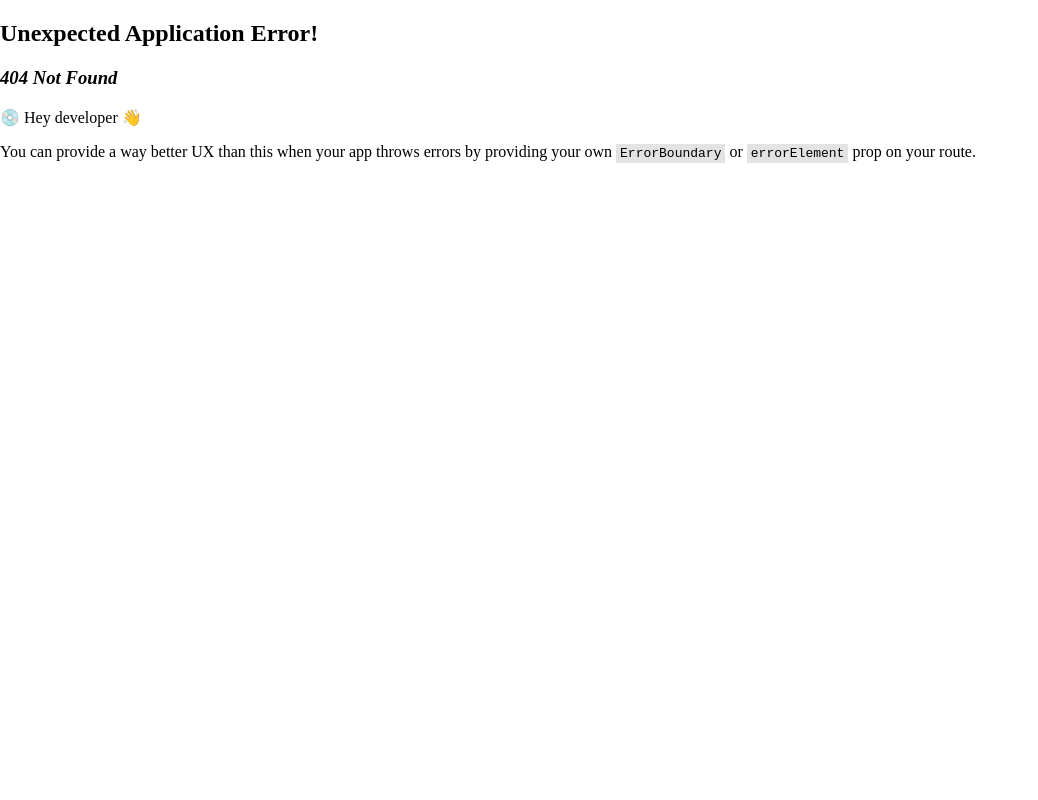
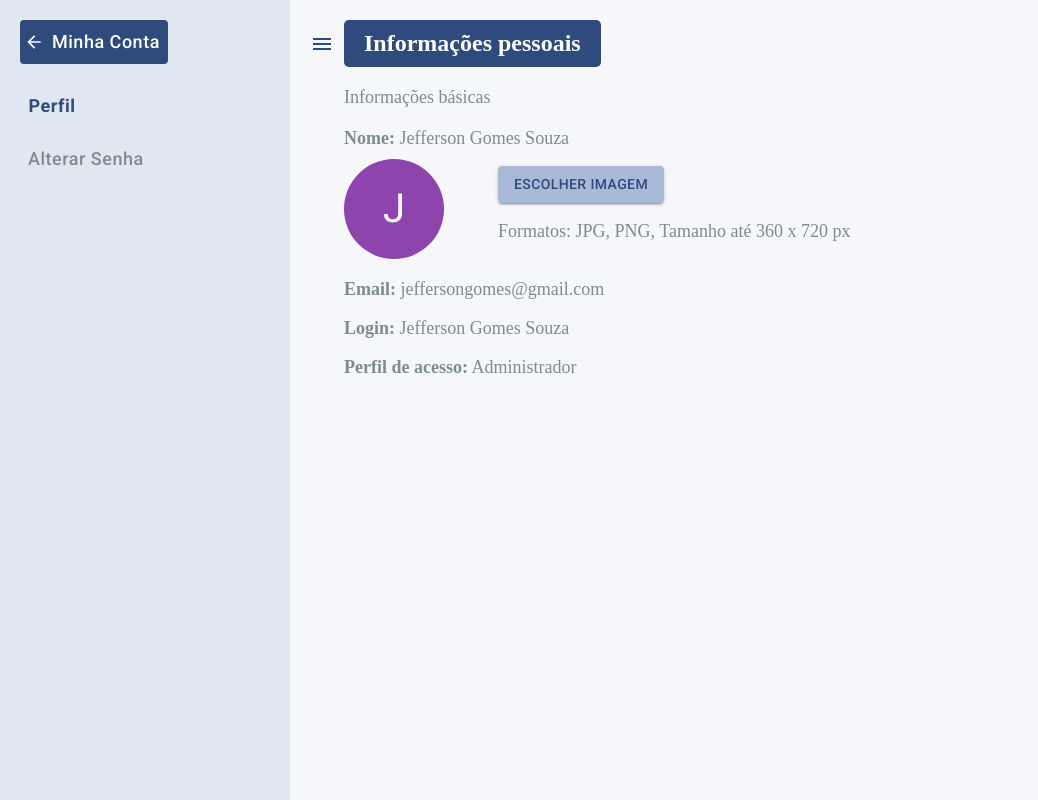
Before and after one commit to SQUAD-42-Accenture/front-end, a React (Vite) app in the folder servpro/: page /perfildousuario in a window 1280 px wide. Before the commit this address had no page. Shown: the whole page, without its empty margins (0-1038 px from the left). Built offline with nearby package versions, Linux system fonts and the light colour scheme.

Commit message:
pagina perfil do usuario

```diff
--- a/servpro/package.json
+++ b/servpro/package.json
@@ -14,6 +14,7 @@
     "@emotion/styled": "^11.13.0",
     "@mui/icons-material": "^6.1.1",
     "@mui/material": "^6.1.1",
+    "@mui/styles": "^6.1.6",
     "antd": "^5.21.1",
     "axios": "^1.7.7",
     "react": "^18.3.1",
--- /dev/null
+++ b/servpro/src/pages/PerfilDoUsuario/PerfilDoUsuario.jsx
@@ -0,0 +1,51 @@
+import React from 'react';
+import { Avatar, Button } from '@mui/material';
+import { ArrowBack, Menu } from '@mui/icons-material';
+import { makeStyles } from '@mui/styles';
+import './style.css';
+
+
+function InformacoesPessoais() {
+    return (
+        <div className="container1">
+            {/* Sidebar */}
+            <div className="sidebar1">
+                <Button startIcon={<ArrowBack />} className="minhaconta-botao">Minha Conta</Button>
+                <Button className="perfil">Perfil</Button>
+                <Button className="alterarsenha">Alterar Senha</Button>
+            </div>
+
+            {/* Main Content */}
+            <div className="main-content1">
+                <div className="header1">
+                    <Menu className="menu-icon1" />
+                    <h2 className="header-title1">Informações pessoais</h2>
+                </div>
+
+                <div className="info-basic1">
+                    <p>Informações básicas</p>
+                </div>
+
+                {/* Info Fields */}
+                <div className="info-fields1">
+                    <p><strong>Nome:</strong> Jefferson Gomes Souza</p>
+
+                    {/* Profile Section */}
+                    <div className="image-section">
+                        <Avatar className="avatar">J</Avatar>
+                        <div className="image-info">
+                            <Button variant="contained" className="choose-image-button">Escolher imagem</Button>
+                            <p className="image-format">Formatos: JPG, PNG, Tamanho até 360 x 720 px</p>
+                        </div>
+                    </div>
+
+                    <p><strong>Email:</strong> jeffersongomes@gmail.com</p>
+                    <p><strong>Login:</strong> Jefferson Gomes Souza</p>
+                    <p><strong>Perfil de acesso:</strong> Administrador</p>
+                </div>
+            </div>
+        </div>
+    );
+}
+
+export default InformacoesPessoais;
--- /dev/null
+++ b/servpro/src/pages/PerfilDoUsuario/style.css
@@ -0,0 +1,106 @@
+/* Container principal */
+.container1 {
+    display: flex;
+    height: 100vh;
+    background-color: #f5f7fa;
+}
+
+/* Sidebar */
+.sidebar1 {
+    width: 250px;
+    background-color: #e1e7f0;
+    padding: 20px;
+    display: flex;
+    flex-direction: column;
+    align-items: flex-start;
+}
+.minhaconta-botao {
+    color: #fff !important;
+    background-color: #2f4a7c !important;
+    margin-bottom: 20px !important;
+    text-transform: none !important;
+    font-size: 18px !important;
+}
+
+.perfil {
+    color: #2f4a7c !important;
+    font-weight: bold !important;
+    margin-bottom: 10px !important;
+    text-transform: none !important;
+    font-size: 18px !important
+}
+
+.alterarsenha {
+    color: #7f8c8d !important;
+    text-transform: none !important;
+    font-size: 18px !important
+}
+/* Main Content */
+.main-content1 {
+    flex: 1;
+    padding: 20px;
+}
+
+.header1 {
+    display: flex;
+    align-items: center;
+    margin-bottom: 20px;
+}
+
+.menu-icon1 {
+    color: #2f4a7c;
+    margin-right: 10px;
+}
+
+.header-title1 {
+    color: #fff;
+    background-color: #2f4a7c;
+    padding: 10px 20px;
+    border-radius: 5px;
+    margin: 0;
+}
+
+.info-basic1 {
+    margin-bottom: 20px;
+    margin-left: 34px;
+    color: #7f8c8d;
+    font-size: 18px;
+}
+
+/* Profile Section */
+.image-section {
+    display: flex;
+    align-items: center;
+    margin-bottom: 20px;
+}
+
+.avatar {
+    width: 100px!important ;
+    height: 100px !important;
+    background-color: #8e44ad !important;
+    font-size: 40px !important;
+    margin-left: 34px !important;
+}
+
+.image-info {
+    margin-left: 20px;
+}
+
+.choose-image-button {
+    color: #2f4a7c !important;
+    background-color: #a9bad8 !important;
+    margin-left: 34px !important;
+}
+
+.image-format {
+    font-size: 12px;
+    color: #7f8c8d;
+}
+
+/* Campos de Informação */
+.info-fields1 p {
+    color: #7f8c8d;
+    font-size: 18px;
+    margin-bottom: 10px;
+    margin-left: 34px;
+}
```
Also changed, not shown: servpro/src/main.jsx (+6 -1 lines), 1 other file (tests, documents, lock files or other folders).
